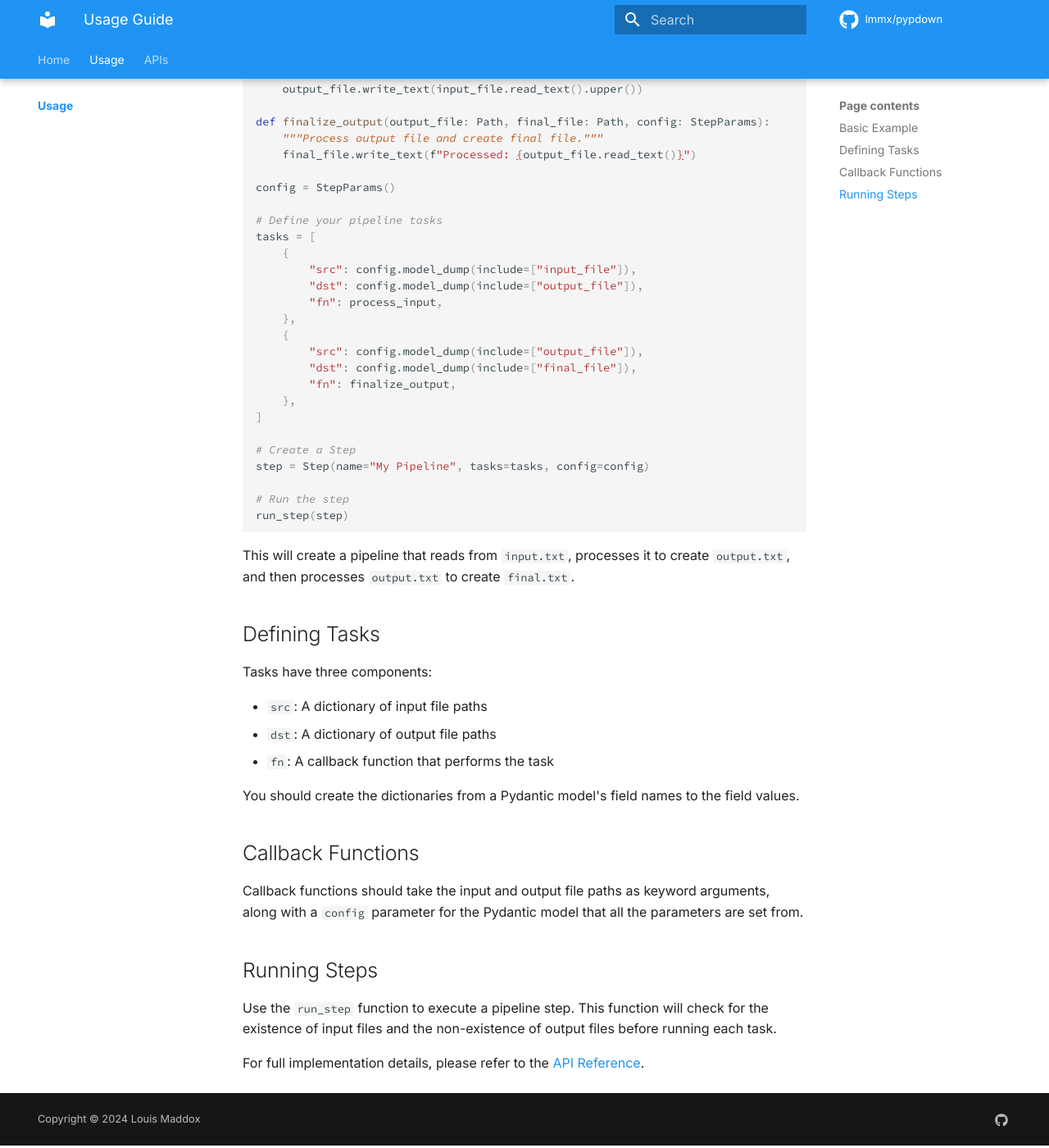
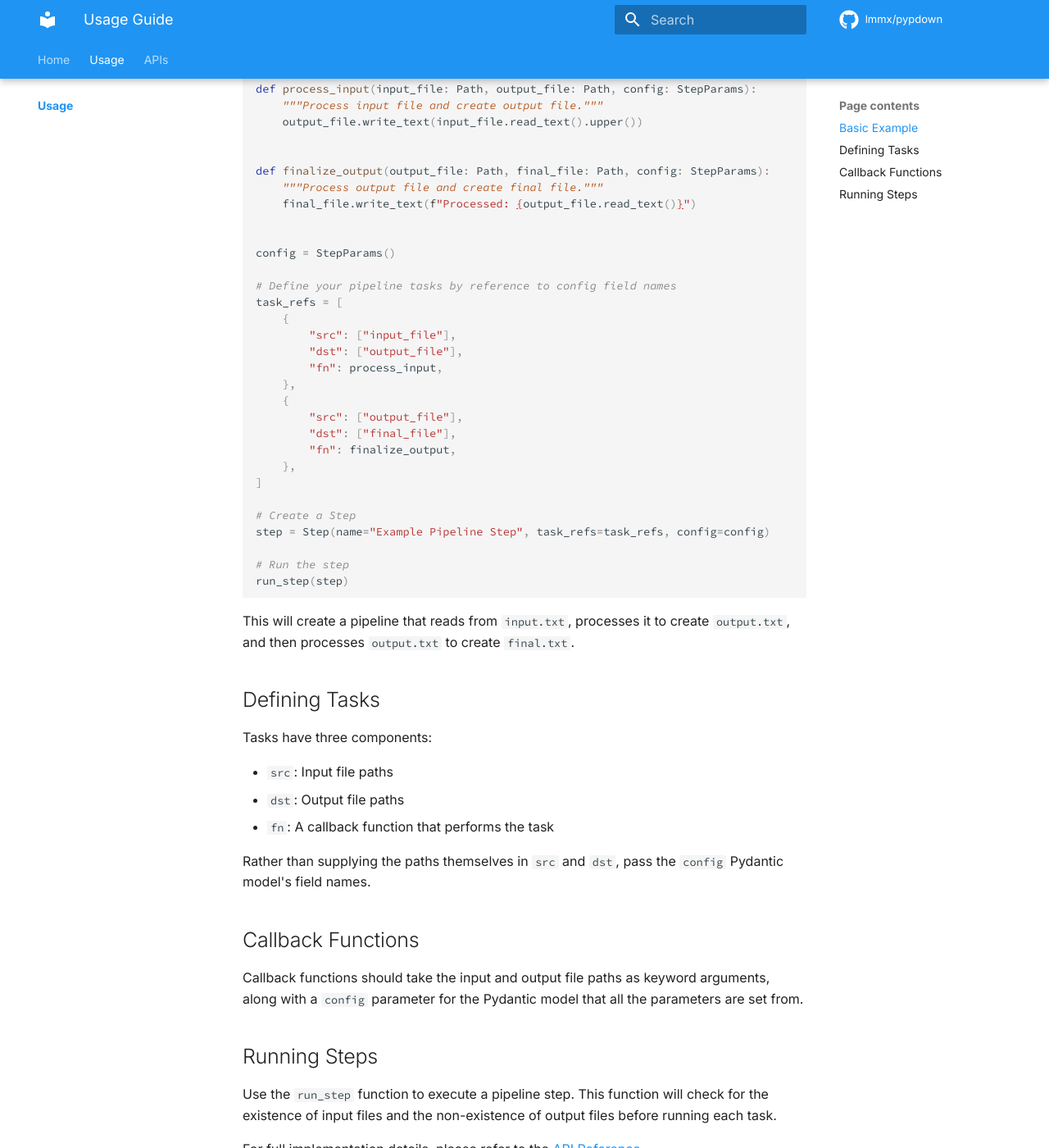
Before and after one commit to lmmx/pypdown, an MkDocs documentation site: the page built from docs/usage/index.md, in a window 1280 px wide and 1400 px high, scrolled down 472 px. Shown: the whole window at 82% size. Built offline with MkDocs 1.6.1 and Material for MkDocs 9.7.7, drawn with Linux system fonts in a browser that asks for light colours; comment, search, counter and statistics services are not loaded.

Commit message:
refactor: simpler interface

```diff
--- a/docs/usage/index.md
+++ b/docs/usage/index.md
@@ -10,37 +10,41 @@ from pypdown.models import Step
 from pydantic import BaseModel
 from pathlib import Path
 
+
 class StepParams(BaseModel):
     input_file: Path = "input.txt"
     output_file: Path = "output.txt"
     final_file: Path = "final.txt"
 
+
 def process_input(input_file: Path, output_file: Path, config: StepParams):
     """Process input file and create output file."""
     output_file.write_text(input_file.read_text().upper())
+
 
 def finalize_output(output_file: Path, final_file: Path, config: StepParams):
     """Process output file and create final file."""
     final_file.write_text(f"Processed: {output_file.read_text()}")
 
+
 config = StepParams()
 
-# Define your pipeline tasks
-tasks = [
+# Define your pipeline tasks by reference to config field names
+task_refs = [
     {
-        "src": config.model_dump(include=["input_file"]),
-        "dst": config.model_dump(include=["output_file"]),
+        "src": ["input_file"],
+        "dst": ["output_file"],
         "fn": process_input,
     },
     {
-        "src": config.model_dump(include=["output_file"]),
-        "dst": config.model_dump(include=["final_file"]),
+        "src": ["output_file"],
+        "dst": ["final_file"],
         "fn": finalize_output,
     },
 ]
 
 # Create a Step
-step = Step(name="My Pipeline", tasks=tasks, config=config)
+step = Step(name="Example Pipeline Step", task_refs=task_refs, config=config)
 
 # Run the step
 run_step(step)
@@ -52,11 +56,11 @@ This will create a pipeline that reads from `input.txt`, processes it to create
 
 Tasks have three components:
 
-- `src`: A dictionary of input file paths
-- `dst`: A dictionary of output file paths
+- `src`: Input file paths
+- `dst`: Output file paths
 - `fn`: A callback function that performs the task
 
-You should create the dictionaries from a Pydantic model's field names to the field values.
+Rather than supplying the paths themselves in `src` and `dst`, pass the `config` Pydantic model's field names.
 
 ## Callback Functions
 
```
Also changed, not shown: README.md (+7 -7 lines), pyproject.toml (+7 -7 lines), 5 other files.
